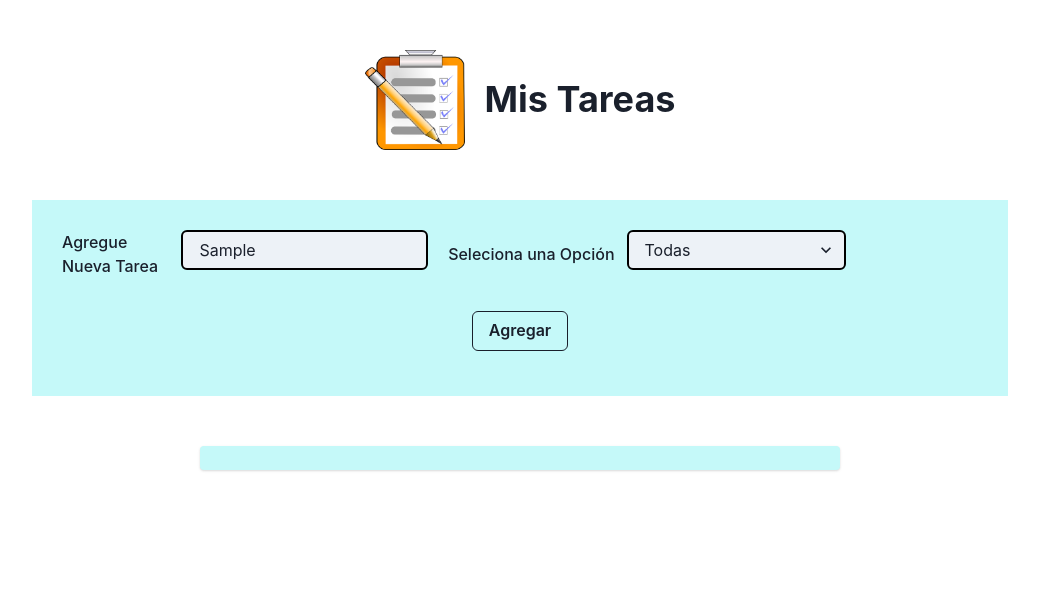
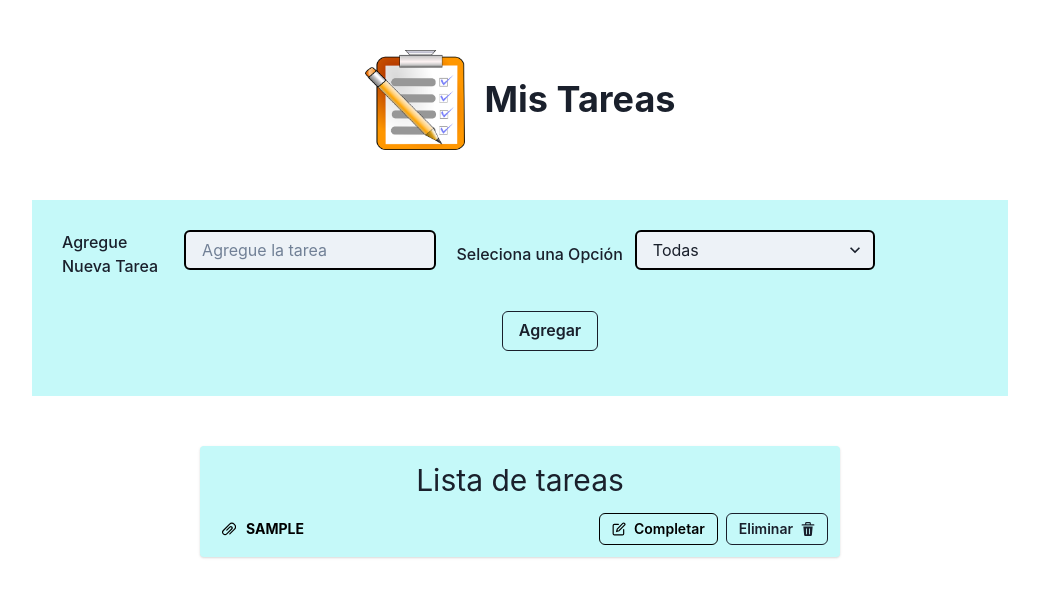
Before and after one commit to betsynohe/toDoLists, a React (Vite) app: page / in a window 1280 px wide. Both pictures are taken after typing "Sample" into the empty fields and a click on the button "Agregar". Shown: the top 596 px of the page, without its empty margins (120-1159 px from the left). Built offline with nearby package versions, Linux system fonts and the light colour scheme.

Commit message:
fuction delete

```diff
--- a/src/components/Button.jsx
+++ b/src/components/Button.jsx
@@ -8,7 +8,6 @@ function Button() {
                 Agregar
             </ButtonChakra>
         </FormControl>
-
     )
 }
 export default Button
--- a/src/components/ContainerForm.jsx
+++ b/src/components/ContainerForm.jsx
@@ -1,4 +1,4 @@
-import { Box, Card, Center, CardBody, Stack, Heading, StackDivider } from '@chakra-ui/react'
+import { Box, Card, Center, CardBody, Stack, Heading, StackDivider, Text } from '@chakra-ui/react'
 import Form from "./Form";
 import { useState } from 'react';
 import ListTask from './ListTask';
@@ -41,6 +41,7 @@ function ContainerForm() {
                 <CardBody>
                     <Stack divider={<StackDivider />} spacing='4'>
                         <Box>
+                        <Text fontSize='3xl' textAlign='center'>Lista de tareas</Text>
                             <Heading size='xs' textTransform='uppercase'>
                                 {filteredElements.map((note) => {
                                     return (
--- a/src/components/Form.jsx
+++ b/src/components/Form.jsx
@@ -20,7 +20,8 @@ export default function Form({ setSelectedFilter, setAllNotes }) {
         }
     };
     return (
-        <FormControl onSubmit={handleSubmit} display="flex" m='30px' flexDirection='column'>
+        <form onSubmit={handleSubmit}>
+            <FormControl  display="flex" m='30px' flexDirection='column'>
             <Box display='flex'>
                 <FormLabel display="flex" mr='20px' alignItems="center">Agregue Nueva Tarea</FormLabel>
                 <Input onChange={handleChange} variant='filled' borderColor='black' htmlSize={30} width='auto' type='text' name="tarea" value={task} placeholder="Agregue la tarea" />
@@ -32,5 +33,7 @@ export default function Form({ setSelectedFilter, setAllNotes }) {
                 </ButtonChakra>
             </FormControl>
         </FormControl>
+        </form>
+
     )
 }
--- a/src/components/ListTask.jsx
+++ b/src/components/ListTask.jsx
@@ -1,29 +1,39 @@
 import { List, ListItem, ListIcon, Box, Button, Stack } from '@chakra-ui/react'
 import { AttachmentIcon, EditIcon, DeleteIcon } from '@chakra-ui/icons'
 import { useState } from 'react';
+import ModalDelete from './ModalDelete';
 
 function ListTask({ task, id, setAllNotes, value, onCheckButtonClick }) {
-    /* const [openModal, setOpenModal] = useState(false); */
+    const [openModal, setOpenModal] = useState(false);
     const [check, setCheck] = useState(value === "complete");
 
     const handleButtonCheck = () => {
         setCheck(!check);
         onCheckButtonClick(id);
     };
+
+    const handleOpenModal = () => {
+        setOpenModal(true);
+    };
+
+    const handleCloseModal = () => {
+        setOpenModal(false);
+    };
     return (
         <List id={id} display='flex' mt='10px' justifyContent='space-between'>
-            <ListItem display='flex' alignItems='center'>
-                <ListIcon as={AttachmentIcon} color='black' mr='10px' ml='10px' className={ check ? "bg-[#cccccc] w-full text-xl line-through flex justify-between" : "bg-white w-full text-xl flex justify-between"}/>
+            <ListItem display='flex' alignItems='center' style={{ textDecoration: check ? 'line-through' : 'none', color: check ? 'red' : 'black' }}>
+                <ListIcon as={AttachmentIcon} color='black' mr='10px' ml='10px' />
                 {task}
             </ListItem>
             <Box>
                 <Stack direction='row'>
-                    <Button id={id} leftIcon={<EditIcon />} colorScheme='black' size='sm' variant='outline' className={ check ? "bg-[#cccccc] min-w-[80px] px-0 h-full border-l-2 border-[#D99951]" : "bg-[#D99951] min-w-[80px] "} onClick={handleButtonCheck}>
+                    <Button onClick={handleButtonCheck} leftIcon={<EditIcon />} colorScheme='black' size='sm' variant='outline' style={{ textDecoration: check ? 'line-through' : 'none', color: check ? 'red' : 'black' }} >
                         Completar
                     </Button>
-                    <Button rightIcon={<DeleteIcon />} colorScheme='black' size='sm' variant='outline'>
+                    <Button onClick={handleOpenModal} rightIcon={<DeleteIcon />} colorScheme='black' size='sm' variant='outline'>
                         Eliminar
                     </Button>
+                    <ModalDelete task={task} id={id} setAllNotes={setAllNotes} isOpen={openModal} onClose={handleCloseModal}/>
                 </Stack>
             </Box>
         </List>
--- /dev/null
+++ b/src/components/ModalDelete.jsx
@@ -0,0 +1,29 @@
+import { Modal, ModalOverlay, ModalContent, ModalHeader, ModalFooter, ModalBody, Text, Button} from '@chakra-ui/react'
+
+export default function ModalDelete ({ onClose, setAllNotes, id, task, isOpen, onOpen,}) {
+
+    const handleButtonDelete = () => {
+        setAllNotes((prevNotes) => prevNotes.filter((note) => note.id !== id));
+    };
+
+    return (
+        <>
+      <Modal closeOnOverlayClick={false} isOpen={isOpen} onClose={onClose}>
+        <ModalOverlay />
+        <ModalContent>
+          <ModalHeader>Create your account</ModalHeader>
+          <ModalBody pb={6}>
+            <Text> ¿Esta seguro de querer eliminar <span>{task}</span>? Esta acción no podra deshacerse.</Text>
+          </ModalBody>
+
+          <ModalFooter>
+            <Button colorScheme='blue' mr={3} onClick={handleButtonDelete}>
+            Eliminar
+            </Button>
+            <Button onClick={onClose}>Cancelar</Button>
+          </ModalFooter>
+        </ModalContent>
+      </Modal>
+    </>
+    )
+}
```
